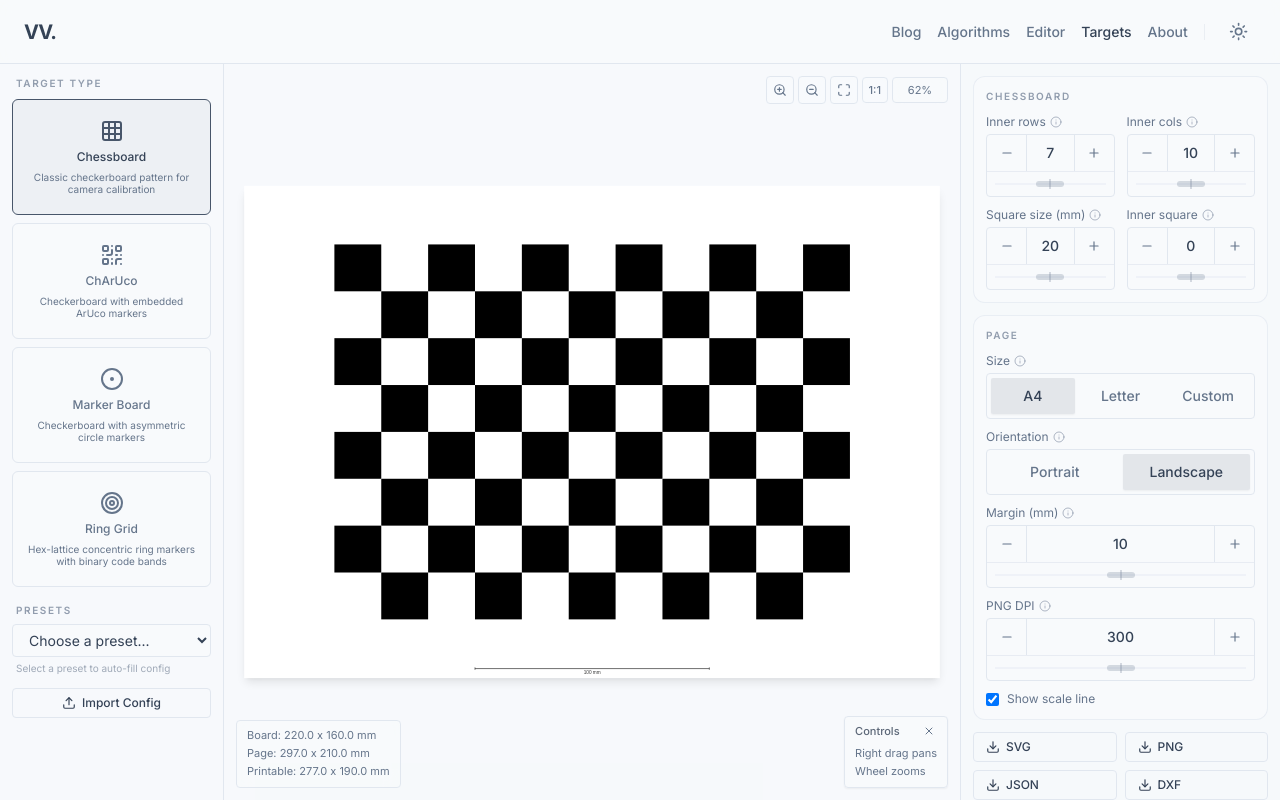
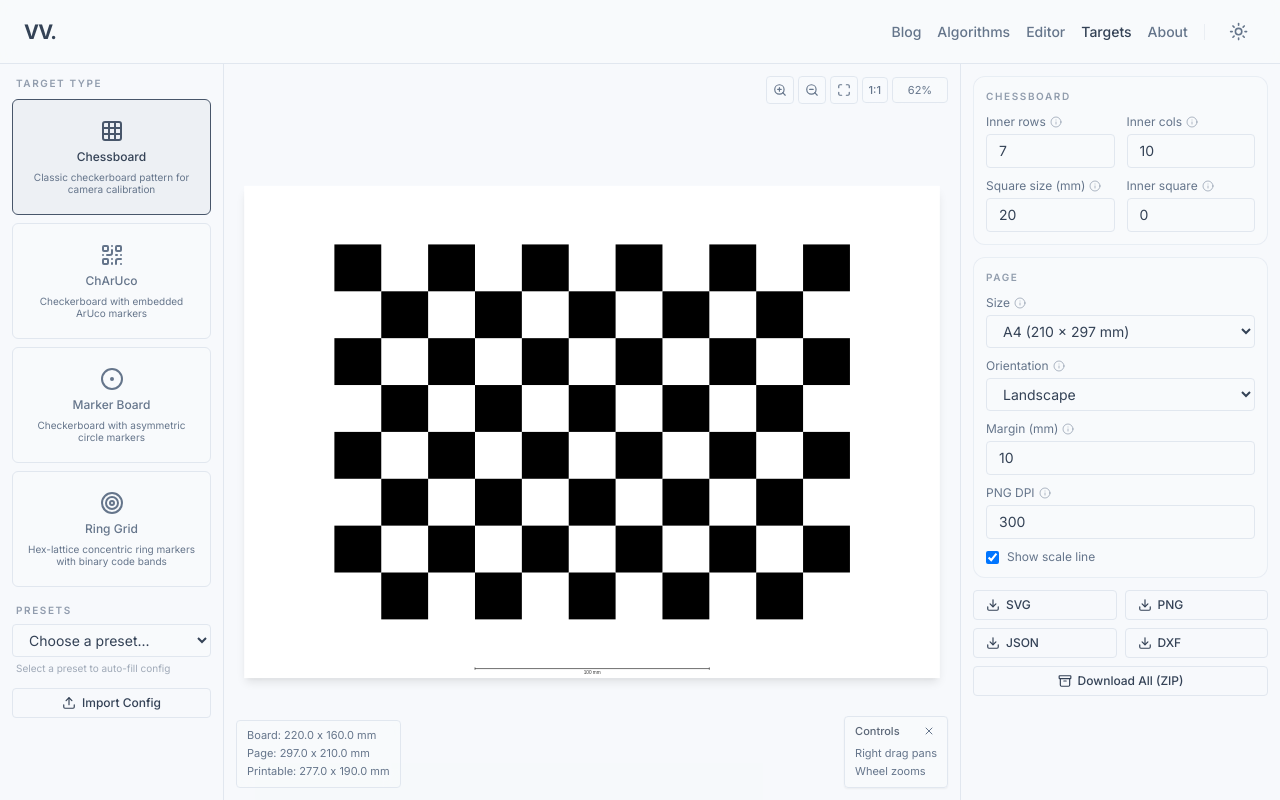
Before and after one commit to VitalyVorobyev/vitavision, a React (Vite) app: page /tools/target-generator in a window 1280 px wide. Built offline with nearby package versions, Linux system fonts and the light colour scheme.

Commit message:
Restore compact desktop form controls

```diff
--- a/src/components/editor/algorithms/formFields.tsx
+++ b/src/components/editor/algorithms/formFields.tsx
@@ -1,4 +1,4 @@
-import { useCallback, useEffect, useEffectEvent, useMemo, useRef, useState } from "react";
+import { createContext, useCallback, useContext, useEffect, useEffectEvent, useMemo, useRef, useState } from "react";
 import { ChevronRight, Info, Minus, Plus } from "lucide-react";
 
 /* ── tooltip ─────────────────────────────────────────────────── */
@@ -108,11 +108,49 @@ interface SelectFieldProps<TValue extends string> {
     presentation?: "auto" | "select" | "segmented";
 }
 
-const inputClass =
+export type FormControlMode = "desktop" | "touch";
+
+const FormControlModeContext = createContext<FormControlMode>("desktop");
+
+const compactInputClass =
+    "rounded-md border border-border bg-background px-3 py-1.5 text-sm transition-colors " +
+    "hover:border-muted-foreground/40 " +
+    "focus:outline-none focus:ring-2 focus:ring-primary/20 focus:border-primary/50 " +
+    "disabled:opacity-50 disabled:cursor-not-allowed";
+
+const touchInputClass =
     "rounded-md border border-border bg-background px-3 py-2 text-sm transition-colors " +
     "hover:border-muted-foreground/40 " +
     "focus:outline-none focus:ring-2 focus:ring-primary/20 focus:border-primary/50 " +
     "disabled:opacity-50 disabled:cursor-not-allowed";
+
+function useFormControlMode(): FormControlMode {
+    return useContext(FormControlModeContext);
+}
+
+function getSectionGridClass(columns: 1 | 2 | undefined, controlMode: FormControlMode): string {
+    if (columns !== 2) {
+        return "grid gap-y-2.5";
+    }
+
+    return controlMode === "touch"
+        ? "grid grid-cols-1 gap-x-3 gap-y-2.5 min-[612px]:grid-cols-2"
+        : "grid grid-cols-2 gap-x-3 gap-y-2.5";
+}
+
+export function FormControlModeProvider({
+    mode,
+    children,
+}: {
+    mode: FormControlMode;
+    children: React.ReactNode;
+}) {
+    return (
+        <FormControlModeContext.Provider value={mode}>
+            {children}
+        </FormControlModeContext.Provider>
+    );
+}
 
 function getStepPrecision(step: number): number {
     if (!Number.isFinite(step) || step <= 0) {
@@ -161,12 +199,13 @@ function shouldUseSegmentedControl<TValue extends string>(
 
 export function Section(props: SectionProps) {
     const { title, children, columns } = props;
+    const controlMode = useFormControlMode();
     return (
         <section className="space-y-2.5 rounded-xl border border-border/70 bg-background/60 p-3">
             <h3 className="text-[10px] font-semibold uppercase tracking-[0.16em] text-muted-foreground/70">
                 {title}
             </h3>
-            <div className={columns === 2 ? "grid grid-cols-1 gap-x-3 gap-y-2.5 min-[612px]:grid-cols-2" : "grid gap-y-2.5"}>
+            <div className={getSectionGridClass(columns, controlMode)}>
                 {children}
             </div>
         </section>
@@ -183,6 +222,7 @@ interface CollapsibleSectionProps {
 export function CollapsibleSection(props: CollapsibleSectionProps) {
     const { title, children, columns, defaultOpen = false } = props;
     const [open, setOpen] = useState(defaultOpen);
+    const controlMode = useFormControlMode();
 
     return (
         <section className="overflow-hidden rounded-xl border border-border/70 bg-background/60">
@@ -200,7 +240,7 @@ export function CollapsibleSection(props: CollapsibleSectionProps) {
                 </h3>
             </button>
             {open && (
-                <div className={`px-3 pb-3 ${columns === 2 ? "grid grid-cols-1 gap-x-3 gap-y-2.5 min-[612px]:grid-cols-2" : "grid gap-y-2.5"}`}>
+                <div className={`px-3 pb-3 ${getSectionGridClass(columns, controlMode)}`}>
                     {children}
                 </div>
             )}
@@ -210,6 +250,7 @@ export function CollapsibleSection(props: CollapsibleSectionProps) {
 
 export function NumberField(props: NumberFieldProps) {
     const { label, value, onChange, disabled, min, max, step = 1, placeholder, tooltip } = props;
+    const controlMode = useFormControlMode();
     const inputRef = useRef<HTMLInputElement>(null);
     const holdTimeoutRef = useRef<number | null>(null);
     const holdIntervalRef = useRef<number | null>(null);
@@ -330,6 +371,38 @@ export function NumberField(props: NumberFieldProps) {
 
     const inputMode = step < 1 ? "decimal" : "numeric";
 
+    if (controlMode === "desktop") {
+        return (
+            <label className="grid gap-1">
+                <FieldLabel label={label} tooltip={tooltip} />
+                <input
+                    ref={inputRef}
+                    type="number"
+                    inputMode={inputMode}
+                    min={min}
+                    max={max}
+                    step={step}
+                    disabled={disabled}
+                    value={value ?? ""}
+                    placeholder={placeholder}
+                    onChange={(event) => {
+                        const raw = event.target.value.trim();
+                        if (raw === "") {
+                            onChange(undefined);
+                            return;
+                        }
+
+                        const parsed = Number(raw);
+                        if (Number.isFinite(parsed)) {
+                            onChange(parsed);
+                        }
+                    }}
+                    className={`number-field-input ${compactInputClass}`}
+                />
+            </label>
+        );
+    }
+
     return (
         <div className="grid gap-1">
             <FieldLabel label={label} tooltip={tooltip} />
@@ -438,10 +511,11 @@ export function SelectField<TValue extends string>(props: SelectFieldProps<TValu
         tooltip,
         presentation = "auto",
     } = props;
+    const controlMode = useFormControlMode();
     const currentValue = value ?? options[0]?.value ?? "";
     const useSegmented = useMemo(
-        () => shouldUseSegmentedControl(options, presentation),
-        [options, presentation],
+        () => controlMode === "touch" && shouldUseSegmentedControl(options, presentation),
+        [controlMode, options, presentation],
     );
 
     if (useSegmented) {
@@ -487,7 +561,7 @@ export function SelectField<TValue extends string>(props: SelectFieldProps<TValu
                 value={currentValue}
                 disabled={disabled}
                 onChange={(event) => onChange(event.target.value as TValue)}
-                className={inputClass}
+                className={controlMode === "touch" ? touchInputClass : compactInputClass}
             >
                 {options.map((option) => (
                     <option key={option.value} value={option.value}>
--- a/src/pages/Editor.tsx
+++ b/src/pages/Editor.tsx
@@ -12,6 +12,7 @@ import { useEditorStore, type OverlayVisibilityKey, type ToolType } from "../sto
 import { useShallow } from "zustand/react/shallow";
 import { readDeepLink } from "../hooks/useEditorDeepLink";
 import useViewportMode from "../hooks/useViewportMode";
+import { FormControlModeProvider } from "../components/editor/algorithms/formFields";
 import {
     ArrowLeft,
     ChevronDown,
@@ -387,6 +388,7 @@ export default function Editor() {
     if (isTouchTablet) {
         return (
             <TooltipPrimitive.Provider delayDuration={200}>
+                <FormControlModeProvider mode="touch">
                     <div className="flex h-[calc(100vh-64px)] flex-col overflow-hidden animate-in fade-in">
                         <SeoHead
                             title="Editor"
@@ -405,6 +407,7 @@ export default function Editor() {
                             </div>
                         </div>
                     </div>
+                </FormControlModeProvider>
             </TooltipPrimitive.Provider>
         );
     }
--- a/src/pages/TargetGenerator.tsx
+++ b/src/pages/TargetGenerator.tsx
@@ -4,6 +4,7 @@ import TargetConfigPanel from "../components/targetgen/panels/TargetConfigPanel"
 import TargetPreview from "../components/targetgen/TargetPreview";
 import TargetGeneratorWizard from "../components/targetgen/TargetGeneratorWizard";
 import { useTargetGenerator } from "../components/targetgen/useTargetGenerator";
+import { FormControlModeProvider } from "../components/editor/algorithms/formFields";
 import useViewportMode from "../hooks/useViewportMode";
 
 export default function TargetGenerator() {
@@ -18,12 +19,14 @@ export default function TargetGenerator() {
             />
 
             {isTouchPrimary ? (
+                <FormControlModeProvider mode="touch">
                     <TargetGeneratorWizard
                         key={isPhone ? "phone" : "touch"}
                         state={state}
                         dispatch={dispatch}
                         isPhone={isPhone}
                     />
+                </FormControlModeProvider>
             ) : (
                 <div className="flex h-[calc(100vh-64px)] overflow-hidden animate-in fade-in">
                     <div className="w-40 lg:w-56 border-r border-border bg-muted/20 overflow-y-auto shrink-0">
```
Lines whose indentation alone changed are shown as unchanged.
